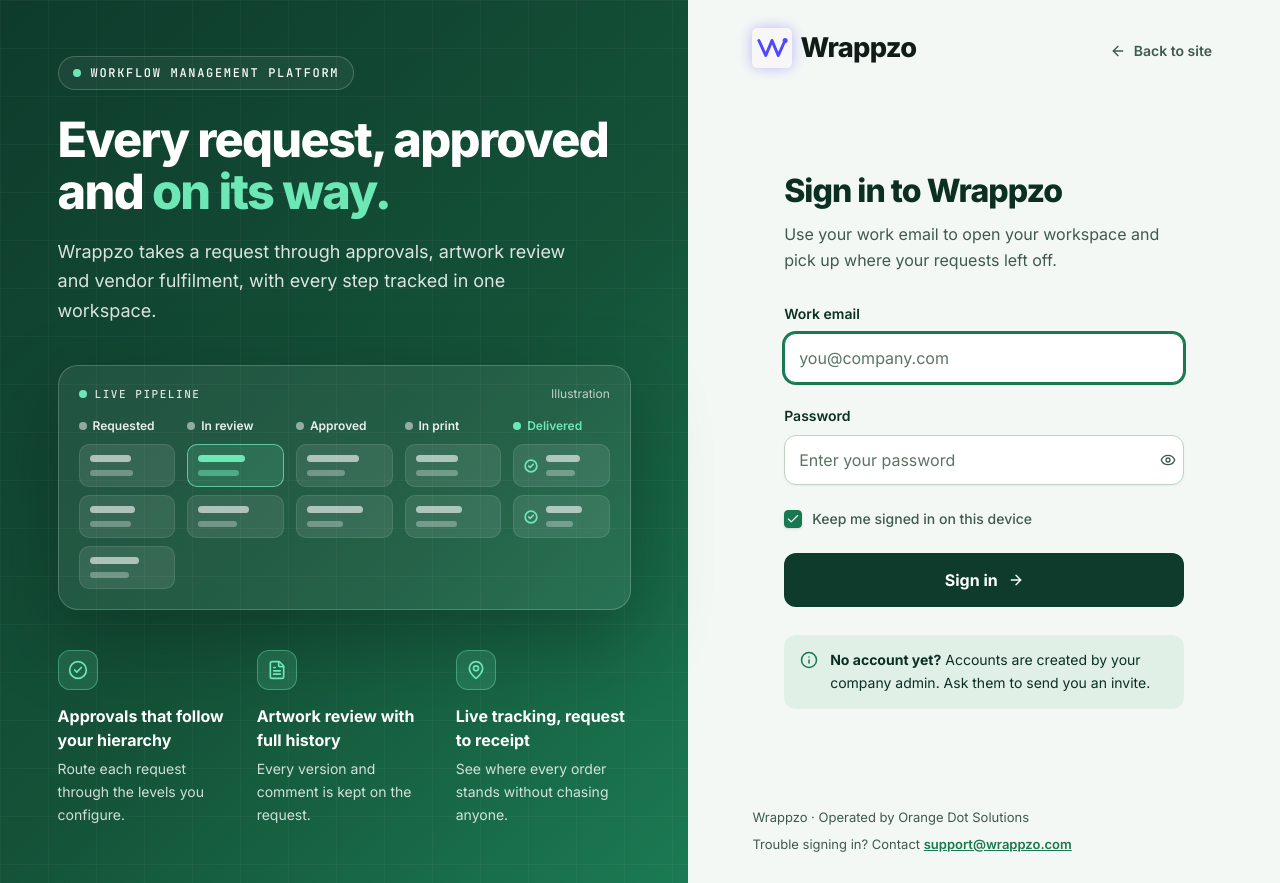
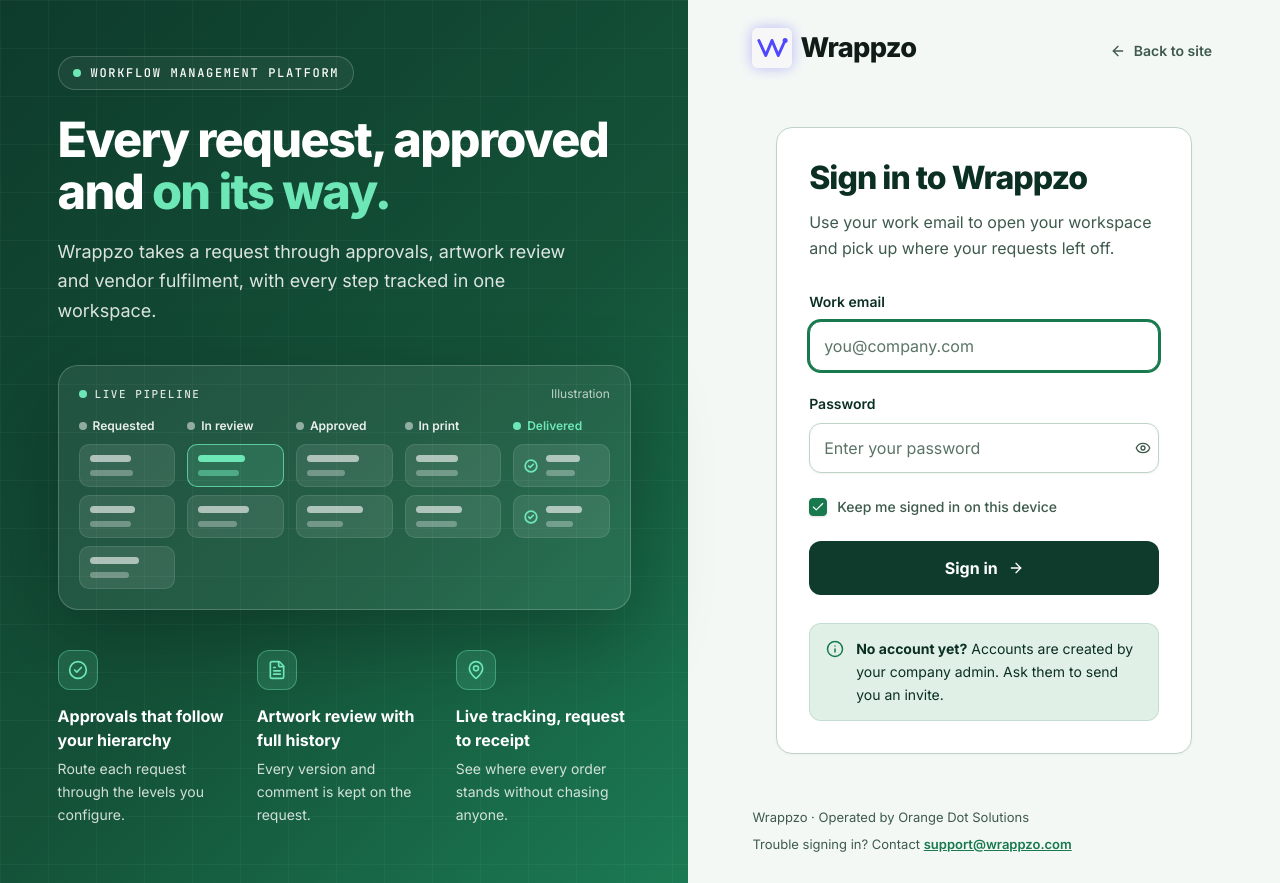
Before and after one commit to manav2001-coder/wrapzzo-frontend, a React (Vite) app: page /login in a window 1280 px wide. Built offline with nearby package versions, Linux system fonts and the light colour scheme; no server answers.

Commit message:
feat: put the sign-in form in a card with a light border
Co-Authored-By: Claude Sonnet 5.5 <noreply@anthropic.com>

```diff
--- a/src/pages/LoginPage.tsx
+++ b/src/pages/LoginPage.tsx
@@ -119,7 +119,7 @@ export function LoginPage() {
         </header>
 
         <div className="flex flex-1 items-center justify-center py-10">
-          <div className="w-full max-w-[25rem]">
+          <div className="w-full max-w-[26rem] rounded-2xl border border-[#BFD3C7] bg-white p-6 shadow-[0_1px_2px_rgb(11_47_35/0.04)] sm:p-8">
             <h1 className="text-[2rem] font-extrabold leading-[1.15] tracking-[-0.03em]">{t('login.title')}</h1>
             <p className="mt-3 text-base leading-relaxed text-[#3E5A4D]">{t('login.subtitle')}</p>
 
@@ -200,7 +200,7 @@ export function LoginPage() {
               </Button>
             </form>
 
-            <div className="mt-7 flex items-start gap-3 rounded-xl bg-[#E1F0E7] px-4 py-3.5 text-sm leading-relaxed">
+            <div className="mt-7 flex items-start gap-3 rounded-xl border border-[#17794D]/15 bg-[#E1F0E7] px-4 py-3.5 text-sm leading-relaxed">
               <Info aria-hidden className="mt-0.5 size-[18px] shrink-0 text-[#17794D]" />
               <span>
                 <strong>{t('login.noAccountTitle')}</strong> {t('login.noAccount')}
```
